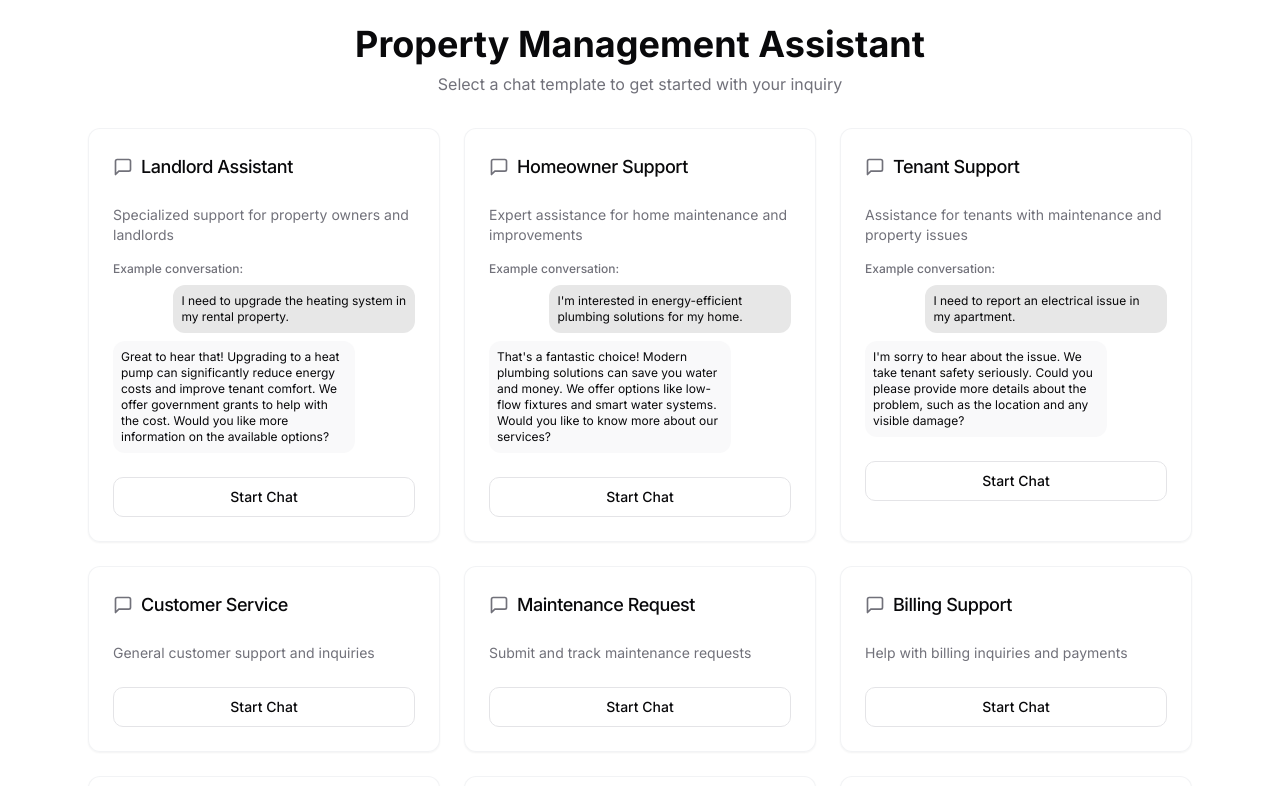
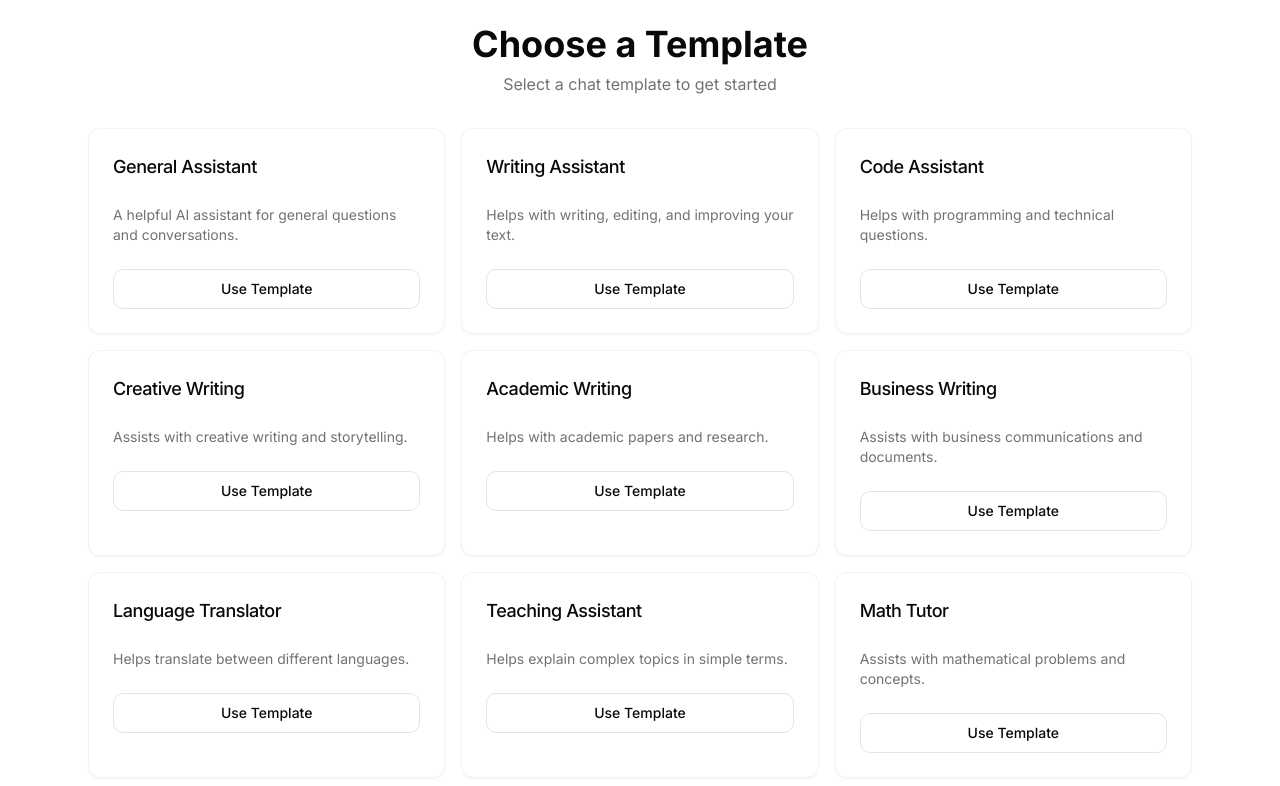
Before and after one commit to Rudybtzee/chat-template-garden, a React (Vite) app: page / in a window 1280 px wide. Shown: the top 786 px of the page. Built offline with nearby package versions, Linux system fonts and the light colour scheme.

Commit message:
Reverted to edit 77357c15-a385-4fe0-b4ed-24af358fbb70: "Add chatbot templates
Implement 10 templates for the AI chatbot to enhance user interaction and provide varied responses.
[skip gpt_engineer]"

```diff
--- a/src/components/ChatMessage.tsx
+++ b/src/components/ChatMessage.tsx
@@ -1,6 +1,5 @@
 import { cn } from "@/lib/utils";
 import { Message } from "@/types/chat";
-import { Bot, User } from "lucide-react";
 
 interface ChatMessageProps {
   message: Message;
@@ -11,18 +10,10 @@ export const ChatMessage = ({ message }: ChatMessageProps) => {
 
   return (
     <div className={cn(
-      "chat-message flex items-start gap-3",
+      "chat-message",
       isUser ? "user-message" : "bot-message"
     )}>
-      <div className={cn(
-        "flex items-center justify-center w-8 h-8 rounded-full shrink-0",
-        isUser ? "bg-primary text-primary-foreground" : "bg-muted"
-      )}>
-        {isUser ? <User className="w-4 h-4" /> : <Bot className="w-4 h-4" />}
-      </div>
-      <div className="flex-1">
-        <p className="text-sm">{message.content}</p>
-      </div>
+      <p className="text-sm">{message.content}</p>
     </div>
   );
 };
--- a/src/components/TemplateCard.tsx
+++ b/src/components/TemplateCard.tsx
@@ -1,7 +1,6 @@
 import { Template } from "@/types/chat";
 import { Button } from "@/components/ui/button";
 import { Card, CardContent, CardFooter, CardHeader, CardTitle } from "@/components/ui/card";
-import { MessageSquare } from "lucide-react";
 
 interface TemplateCardProps {
   template: Template;
@@ -10,32 +9,12 @@ interface TemplateCardProps {
 
 export const TemplateCard = ({ template, onSelect }: TemplateCardProps) => {
   return (
-    <Card className="template-card group">
+    <Card className="template-card">
       <CardHeader>
-        <CardTitle className="text-lg font-medium flex items-center gap-2">
-          <MessageSquare className="w-5 h-5 text-muted-foreground group-hover:text-primary transition-colors" />
-          {template.name}
-        </CardTitle>
+        <CardTitle className="text-lg font-medium">{template.name}</CardTitle>
       </CardHeader>
       <CardContent>
         <p className="text-sm text-muted-foreground">{template.description}</p>
-        {template.exampleMessages.length > 0 && (
-          <div className="mt-4 space-y-2">
-            <p className="text-xs font-medium text-muted-foreground">Example conversation:</p>
-            {template.exampleMessages.map((message, index) => (
-              <div
-                key={index}
-                className={`text-xs p-2 rounded-lg ${
-                  message.role === "user"
-                    ? "bg-primary/10 ml-auto max-w-[80%]"
-                    : "bg-muted/50 mr-auto max-w-[80%]"
-                }`}
-              >
-                {message.content}
-              </div>
-            ))}
-          </div>
-        )}
       </CardContent>
       <CardFooter>
         <Button
@@ -43,7 +22,7 @@ export const TemplateCard = ({ template, onSelect }: TemplateCardProps) => {
           variant="outline"
           className="w-full transition-all hover:bg-primary hover:text-primary-foreground"
         >
-          Start Chat
+          Use Template
         </Button>
       </CardFooter>
     </Card>
--- a/src/data/templates.ts
+++ b/src/data/templates.ts
@@ -2,82 +2,73 @@ import { Template } from "@/types/chat";
 
 export const templates: Template[] = [
   {
-    id: "landlord",
-    name: "Landlord Assistant",
-    description: "Specialized support for property owners and landlords",
-    systemPrompt: "You are a helpful assistant for landlords, providing guidance on property management, maintenance, and tenant relations.",
-    exampleMessages: [
-      { role: "user", content: "I need to upgrade the heating system in my rental property." },
-      { role: "assistant", content: "Great to hear that! Upgrading to a heat pump can significantly reduce energy costs and improve tenant comfort. We offer government grants to help with the cost. Would you like more information on the available options?" }
-    ]
-  },
-  {
-    id: "homeowner",
-    name: "Homeowner Support",
-    description: "Expert assistance for home maintenance and improvements",
-    systemPrompt: "You are a knowledgeable assistant for homeowners, offering advice on home maintenance, improvements, and energy efficiency.",
-    exampleMessages: [
-      { role: "user", content: "I'm interested in energy-efficient plumbing solutions for my home." },
-      { role: "assistant", content: "That's a fantastic choice! Modern plumbing solutions can save you water and money. We offer options like low-flow fixtures and smart water systems. Would you like to know more about our services?" }
-    ]
-  },
-  {
-    id: "tenant",
-    name: "Tenant Support",
-    description: "Assistance for tenants with maintenance and property issues",
-    systemPrompt: "You are a helpful assistant for tenants, providing support for maintenance requests and property-related concerns.",
-    exampleMessages: [
-      { role: "user", content: "I need to report an electrical issue in my apartment." },
-      { role: "assistant", content: "I'm sorry to hear about the issue. We take tenant safety seriously. Could you please provide more details about the problem, such as the location and any visible damage?" }
-    ]
-  },
-  {
-    id: "customer-service",
-    name: "Customer Service",
-    description: "General customer support and inquiries",
-    systemPrompt: "You are a friendly customer service representative, helping users with general inquiries and support needs.",
+    id: "general",
+    name: "General Assistant",
+    description: "A helpful AI assistant for general questions and conversations.",
+    systemPrompt: "You are a helpful AI assistant.",
     exampleMessages: []
   },
   {
-    id: "maintenance",
-    name: "Maintenance Request",
-    description: "Submit and track maintenance requests",
-    systemPrompt: "You are a maintenance coordinator, helping to process and track maintenance requests efficiently.",
+    id: "writing",
+    name: "Writing Assistant",
+    description: "Helps with writing, editing, and improving your text.",
+    systemPrompt: "You are a writing assistant focused on helping users improve their writing.",
     exampleMessages: []
   },
   {
-    id: "billing",
-    name: "Billing Support",
-    description: "Help with billing inquiries and payments",
-    systemPrompt: "You are a billing specialist, assisting with payment-related questions and issues.",
+    id: "coding",
+    name: "Code Assistant",
+    description: "Helps with programming and technical questions.",
+    systemPrompt: "You are a coding assistant with expertise in programming.",
     exampleMessages: []
   },
   {
-    id: "emergency",
-    name: "Emergency Support",
-    description: "24/7 emergency assistance",
-    systemPrompt: "You are an emergency support specialist, helping users with urgent issues that require immediate attention.",
+    id: "creative",
+    name: "Creative Writing",
+    description: "Assists with creative writing and storytelling.",
+    systemPrompt: "You are a creative writing assistant helping users craft stories.",
     exampleMessages: []
   },
   {
-    id: "scheduling",
-    name: "Appointment Scheduling",
-    description: "Schedule inspections and maintenance visits",
-    systemPrompt: "You are a scheduling assistant, helping to coordinate appointments and maintenance visits.",
+    id: "academic",
+    name: "Academic Writing",
+    description: "Helps with academic papers and research.",
+    systemPrompt: "You are an academic writing assistant helping with research papers.",
     exampleMessages: []
   },
   {
-    id: "legal",
-    name: "Legal Information",
-    description: "Basic legal information and guidance",
-    systemPrompt: "You are a legal information assistant, providing general guidance on property-related legal matters.",
+    id: "business",
+    name: "Business Writing",
+    description: "Assists with business communications and documents.",
+    systemPrompt: "You are a business writing assistant helping with professional communications.",
     exampleMessages: []
   },
   {
-    id: "feedback",
-    name: "Feedback & Suggestions",
-    description: "Submit feedback and improvement suggestions",
-    systemPrompt: "You are a feedback coordinator, collecting and responding to user feedback and suggestions.",
+    id: "translator",
+    name: "Language Translator",
+    description: "Helps translate between different languages.",
+    systemPrompt: "You are a language translation assistant.",
+    exampleMessages: []
+  },
+  {
+    id: "teacher",
+    name: "Teaching Assistant",
+    description: "Helps explain complex topics in simple terms.",
+    systemPrompt: "You are a teaching assistant helping users understand complex topics.",
+    exampleMessages: []
+  },
+  {
+    id: "math",
+    name: "Math Tutor",
+    description: "Assists with mathematical problems and concepts.",
+    systemPrompt: "You are a math tutor helping users solve problems.",
+    exampleMessages: []
+  },
+  {
+    id: "brainstorm",
+    name: "Brainstorming Partner",
+    description: "Helps generate ideas and creative solutions.",
+    systemPrompt: "You are a brainstorming assistant helping users generate ideas.",
     exampleMessages: []
   }
 ];
--- a/src/pages/Index.tsx
+++ b/src/pages/Index.tsx
@@ -14,12 +14,7 @@ const Index = () => {
 
   const handleTemplateSelect = (template: Template) => {
     setSelectedTemplate(template);
-    setMessages([
-      {
-        role: "assistant",
-        content: `Welcome to ${template.name}! How can I assist you today?`
-      }
-    ]);
+    setMessages([]);
   };
 
   const handleSendMessage = async (content: string) => {
@@ -47,10 +42,10 @@ const Index = () => {
     return (
       <div className="chat-container">
         <div className="mb-8 text-center">
-          <h1 className="text-4xl font-bold mb-2">Property Management Assistant</h1>
-          <p className="text-muted-foreground">Select a chat template to get started with your inquiry</p>
+          <h1 className="text-4xl font-bold mb-2">Choose a Template</h1>
+          <p className="text-muted-foreground">Select a chat template to get started</p>
         </div>
-        <div className="grid grid-cols-1 md:grid-cols-2 lg:grid-cols-3 gap-6">
+        <div className="grid grid-cols-1 md:grid-cols-2 lg:grid-cols-3 gap-4">
           {templates.map((template) => (
             <TemplateCard
               key={template.id}
```
